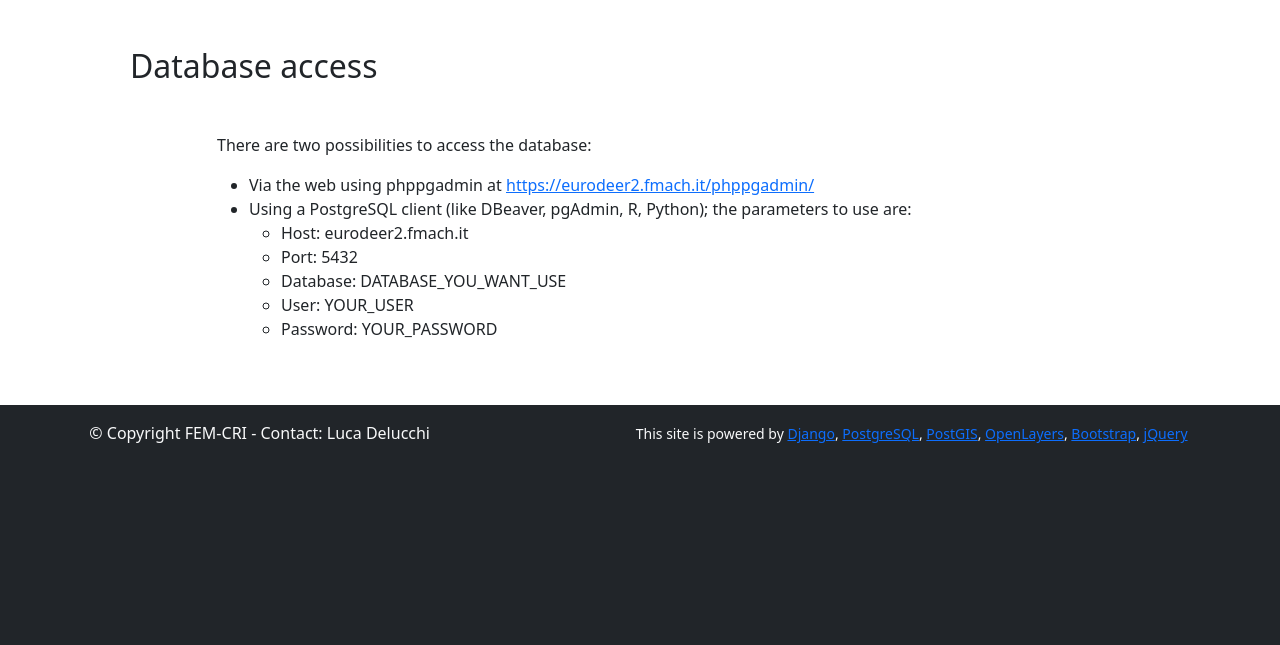
After one commit to EUROMAMMALS/website, a Django app: template website/templates/database.html in a window 1280 px wide. The commit adds this page. Shown: the part 801-1446 px from the top of the page. Run offline with Django 3.2, Linux system fonts and the light colour scheme; the template is opened without the code that fills it, so the values that code supplies are empty; some libraries are stand-ins or nearby versions; some web fonts are replaced.

Commit message:
added new page for database access

```diff
--- a/euromammals/urls.py
+++ b/euromammals/urls.py
@@ -39,6 +39,7 @@ urlpatterns = [
     path("pagers/", wviews.pagers),
     path("pubs/", wviews.publications),
     path("education/", wviews.educational),
+    path("database/", wviews.database),
     path("euroboar/", wviews.project, {"projct": "EUROBOAR"}),
     path("eurolynx/", wviews.project, {"projct": "EUROLYNX"}),
     path("eurosmallmammals/", wviews.project, {"projct": "EUROSMALLMAMMALS"}),
--- a/website/templates/base.html
+++ b/website/templates/base.html
@@ -53,6 +53,11 @@
             {% comment %} <li class="nav-item">
                 <a class="nav-link" href="#">{% trans "Who we are" %}</a>
             </li> {% endcomment %}
+            {% if request.user.is_authenticated %}
+            <li class="nav-item">
+                <a class="nav-link" href="/database/">{% trans "Database access" %}</a>
+            </li>
+            {% endif %}
             <li class="nav-item">
                 <a class="nav-link" href="/pubs/">{% trans "Publications" %}</a>
             </li>
--- /dev/null
+++ b/website/templates/database.html
@@ -0,0 +1,29 @@
+{% extends 'base.html' %}
+{% load i18n %}
+{% load static %}
+
+{% block content %}
+
+<section class="pt-6 pb-7" id="material">
+    <div class="container">
+        <h2>Database access</h2>
+        <div class="row mt-5">
+            <div class="col-md-10 mx-auto">
+                <p>There are two possibilities to access the database:</p>
+                <ul>
+                    <li>Via the web using phppgadmin at <a href="https://eurodeer2.fmach.it/phppgadmin/" target="_blank">https://eurodeer2.fmach.it/phppgadmin/</a></li>
+                    <li>Using a PostgreSQL client (like DBeaver, pgAdmin, R, Python); the parameters to use are:
+                        <ul>
+                            <li>Host: eurodeer2.fmach.it</li>
+                            <li>Port: 5432</li>
+                            <li>Database: DATABASE_YOU_WANT_USE</li>
+                            <li>User: YOUR_USER</li>
+                            <li>Password: YOUR_PASSWORD</li>
+                        </ul>
+                    </li>
+                </ul>
+            </div>
+        </div>
+    </div>
+</section>
+{% endblock %}
```
Also changed, not shown: website/views.py (+9 -0 lines).
